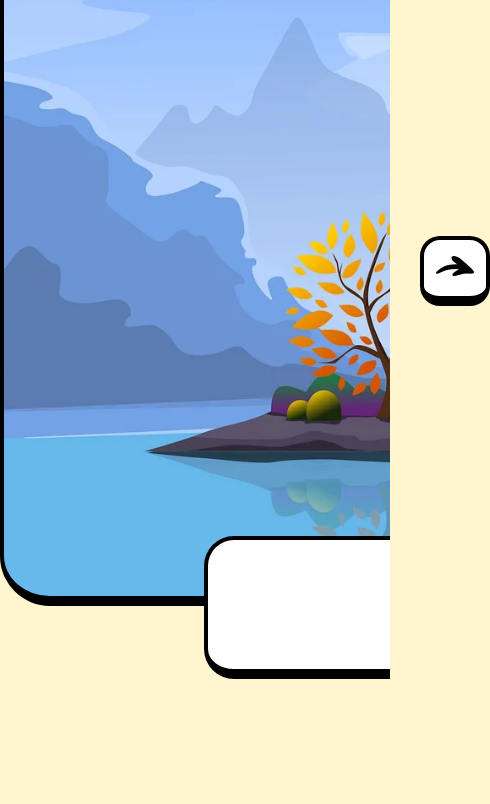
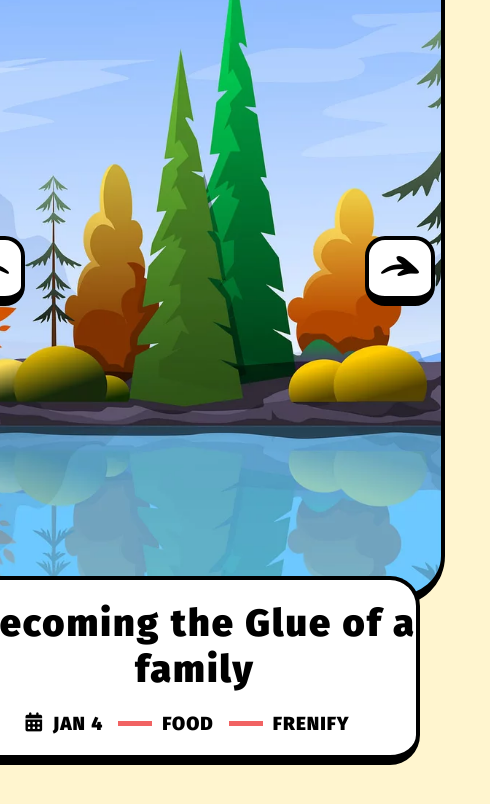
Before and after one commit to MaxFreeStyleCode/newsPaperWebSite, a plain HTML site: page index.html in a window 390 px wide. Shown: the part 184-988 px from the top of the page, 490 px wide, since content can reach past the window. Before the commit the page ends 950 px from the top, so only its background shows below. Drawn offline with Linux system fonts and the light colour scheme.

Commit message:
Creation of slide-theme-responsive

```diff
--- a/scss/style.scss
+++ b/scss/style.scss
@@ -631,6 +631,73 @@ a{
     }
 }
 
+@media only screen and (max-width:1700px){
+
+    .slide_theme{
+        >.but_slide_left{
+            left: -3%;
+        }
+
+        >.but_slide_right{
+            right: -3%;
+        }
+    }
+
+    .slide_view{
+        width: 1200px;
+        height: 750px;
+    }
+
+    .slide_group{
+        width: calc((1200px * 4 + 20px * 3));
+        left: -1220px;
+    }
+
+    .slide_presentation{
+        width: 1200px;
+
+        >.info_present{
+            top:80%;
+        }
+
+    }
+}
+
+@media only screen and (max-width:1460px){
+    .slide_theme{
+        >.but_slide_left{
+            left: 2%;
+        }
+
+        >.but_slide_right{
+            right: 2%;
+        }
+    }
+
+    .slide_view{
+        width: 900px;
+        height: 840px;
+    }
+
+    .slide_group{
+        height: 800px;
+        width: calc((900px * 4 + 20px * 3));
+        left: -920px;
+    }
+
+    .slide_presentation{
+        width: 900px;
+    }
+
+    .info_present{
+        >h2.post_title{
+            text-align: center;
+        }
+
+    }
+
+}
+
 
 @media only screen and (max-width:1000px){
 
@@ -646,4 +713,23 @@ a{
         margin-top: 40px;
     }
 
+    .slide_view{
+        width: 500px;
+        height: 840px;
+    }
+
+    .slide_group{
+        width: calc((500px * 4 + 20px * 3));
+        left: -520px;
+    }
+
+    .slide_presentation{
+        width: 500px;
+
+        >.info_present{
+            width: 90%;
+            left:5%;
+        }
+    }
+
 }
```
Also changed, not shown: scss/style.css, 1 other file.
